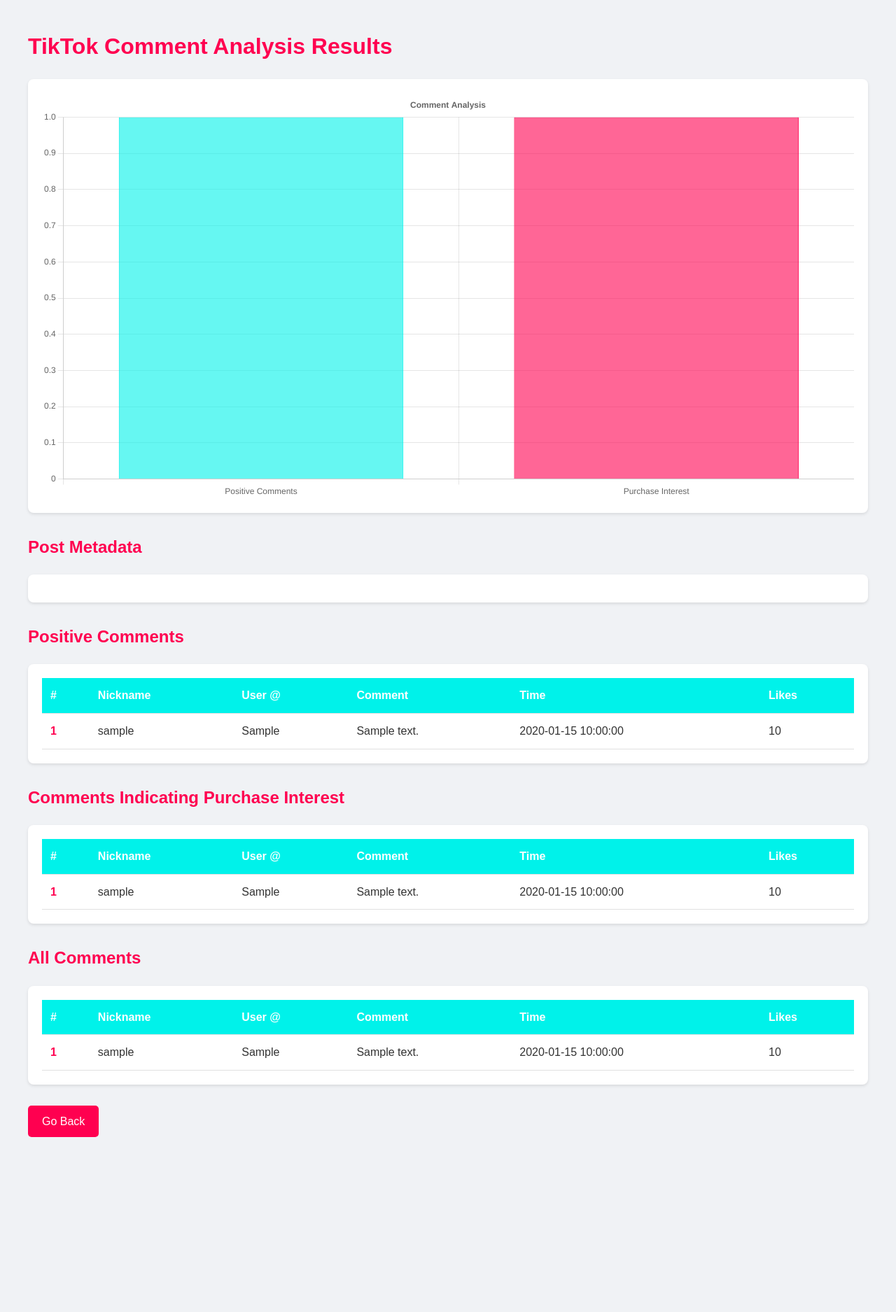
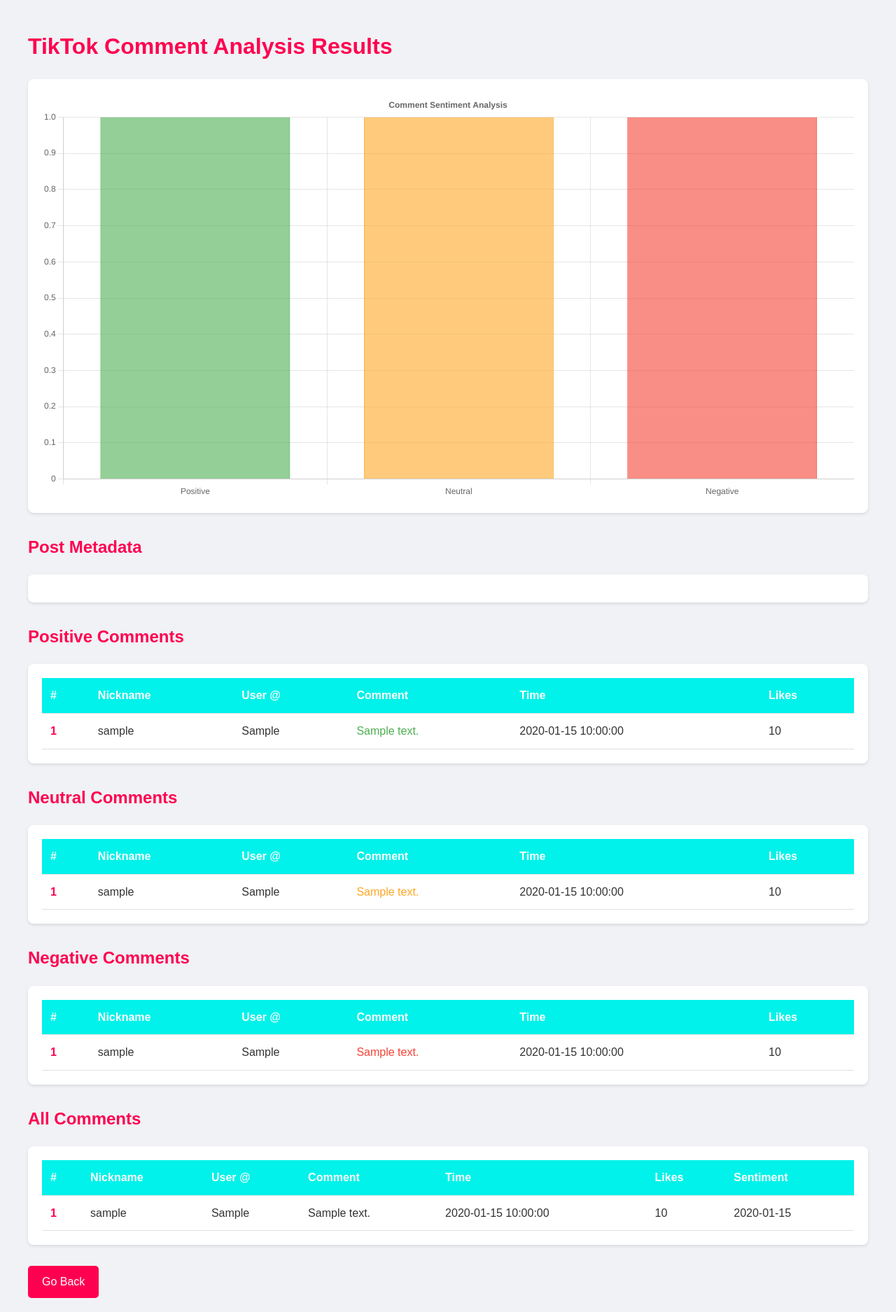
Before and after one commit to ITsYeBOi/TikTok-Scraper, a Flask app: template templates/results.html in a window 1280 px wide. Shown: the whole page at 70% size. Before the commit the page ends 1625 px from the top, so only its background shows below. Run offline with Flask 3, Linux system fonts and the light colour scheme; the template is opened without the code that fills it: most values are stand-ins (such as "Sample title", 1, 10 or a date in 2020).

Commit message:
Update results.html

```diff
--- a/templates/results.html
+++ b/templates/results.html
@@ -12,6 +12,9 @@
             --background-color: #f0f2f5;
             --text-color: #333;
             --border-color: #e0e0e0;
+            --positive-color: #4caf50;
+            --neutral-color: #ffa726;
+            --negative-color: #f44336;
         }
 
         body {
@@ -101,6 +104,18 @@
             font-weight: bold;
             color: var(--secondary-color);
         }
+
+        .sentiment-positive {
+            color: var(--positive-color);
+        }
+
+        .sentiment-neutral {
+            color: var(--neutral-color);
+        }
+
+        .sentiment-negative {
+            color: var(--negative-color);
+        }
     </style>
 </head>
 <body>
@@ -110,7 +125,8 @@
         <div class="chart-container">
             <canvas id="commentChart"
                     data-positive-count="{{ positive_count }}"
-                    data-purchase-count="{{ purchase_count }}"></canvas>
+                    data-neutral-count="{{ neutral_count }}"
+                    data-negative-count="{{ negative_count }}"></canvas>
         </div>
 
         <h2>Post Metadata</h2>
@@ -140,7 +156,7 @@
                         <td class="comment-number">{{ loop.index }}</td>
                         <td>{{ comment['Nickname'] }}</td>
                         <td>{{ comment['User @'] }}</td>
-                        <td>{{ comment['Comment_Text'] }}</td>
+                        <td class="sentiment-positive">{{ comment['Comment_Text'] }}</td>
                         <td>{{ comment['Time'] }}</td>
                         <td>{{ comment['Likes'] }}</td>
                     </tr>
@@ -152,9 +168,9 @@
             {% endif %}
         </div>
 
-        <h2>Comments Indicating Purchase Interest</h2>
+        <h2>Neutral Comments</h2>
         <div class="table-container">
-            {% if purchase_interest %}
+            {% if neutral_comments %}
             <table>
                 <thead>
                     <tr>
@@ -167,12 +183,12 @@
                     </tr>
                 </thead>
                 <tbody>
-                    {% for comment in purchase_interest %}
+                    {% for comment in neutral_comments %}
                     <tr>
                         <td class="comment-number">{{ loop.index }}</td>
                         <td>{{ comment['Nickname'] }}</td>
                         <td>{{ comment['User @'] }}</td>
-                        <td>{{ comment['Comment_Text'] }}</td>
+                        <td class="sentiment-neutral">{{ comment['Comment_Text'] }}</td>
                         <td>{{ comment['Time'] }}</td>
                         <td>{{ comment['Likes'] }}</td>
                     </tr>
@@ -180,7 +196,39 @@
                 </tbody>
             </table>
             {% else %}
-            <p>No comments indicating purchase interest found.</p>
+            <p>No neutral comments found.</p>
+            {% endif %}
+        </div>
+
+        <h2>Negative Comments</h2>
+        <div class="table-container">
+            {% if negative_comments %}
+            <table>
+                <thead>
+                    <tr>
+                        <th>#</th>
+                        <th>Nickname</th>
+                        <th>User @</th>
+                        <th>Comment</th>
+                        <th>Time</th>
+                        <th>Likes</th>
+                    </tr>
+                </thead>
+                <tbody>
+                    {% for comment in negative_comments %}
+                    <tr>
+                        <td class="comment-number">{{ loop.index }}</td>
+                        <td>{{ comment['Nickname'] }}</td>
+                        <td>{{ comment['User @'] }}</td>
+                        <td class="sentiment-negative">{{ comment['Comment_Text'] }}</td>
+                        <td>{{ comment['Time'] }}</td>
+                        <td>{{ comment['Likes'] }}</td>
+                    </tr>
+                    {% endfor %}
+                </tbody>
+            </table>
+            {% else %}
+            <p>No negative comments found.</p>
             {% endif %}
         </div>
 
@@ -196,6 +244,7 @@
                         <th>Comment</th>
                         <th>Time</th>
                         <th>Likes</th>
+                        <th>Sentiment</th>
                     </tr>
                 </thead>
                 <tbody>
@@ -207,6 +256,7 @@
                         <td>{{ comment['Comment_Text'] }}</td>
                         <td>{{ comment['Time'] }}</td>
                         <td>{{ comment['Likes'] }}</td>
+                        <td class="sentiment-{{ comment['sentiment'] }}">{{ comment['sentiment'] }}</td>
                     </tr>
                     {% endfor %}
                 </tbody>
@@ -223,22 +273,25 @@
             var ctx = document.getElementById('commentChart').getContext('2d');
             var chartElement = document.getElementById('commentChart');
             var positiveCount = parseInt(chartElement.dataset.positiveCount);
-            var purchaseCount = parseInt(chartElement.dataset.purchaseCount);
+            var neutralCount = parseInt(chartElement.dataset.neutralCount);
+            var negativeCount = parseInt(chartElement.dataset.negativeCount);
 
             var chart = new Chart(ctx, {
                 type: 'bar',
                 data: {
-                    labels: ['Positive Comments', 'Purchase Interest'],
+                    labels: ['Positive', 'Neutral', 'Negative'],
                     datasets: [{
                         label: 'Number of Comments',
-                        data: [positiveCount, purchaseCount],
+                        data: [positiveCount, neutralCount, negativeCount],
                         backgroundColor: [
-                            'rgba(0, 242, 234, 0.6)',
-                            'rgba(255, 0, 80, 0.6)'
+                            'rgba(76, 175, 80, 0.6)',
+                            'rgba(255, 167, 38, 0.6)',
+                            'rgba(244, 67, 54, 0.6)'
                         ],
                         borderColor: [
-                            'rgba(0, 242, 234, 1)',
-                            'rgba(255, 0, 80, 1)'
+                            'rgba(76, 175, 80, 1)',
+                            'rgba(255, 167, 38, 1)',
+                            'rgba(244, 67, 54, 1)'
                         ],
                         borderWidth: 1
                     }]
@@ -256,7 +309,7 @@
                         },
                         title: {
                             display: true,
-                            text: 'Comment Analysis'
+                            text: 'Comment Sentiment Analysis'
                         }
                     }
                 }
```
